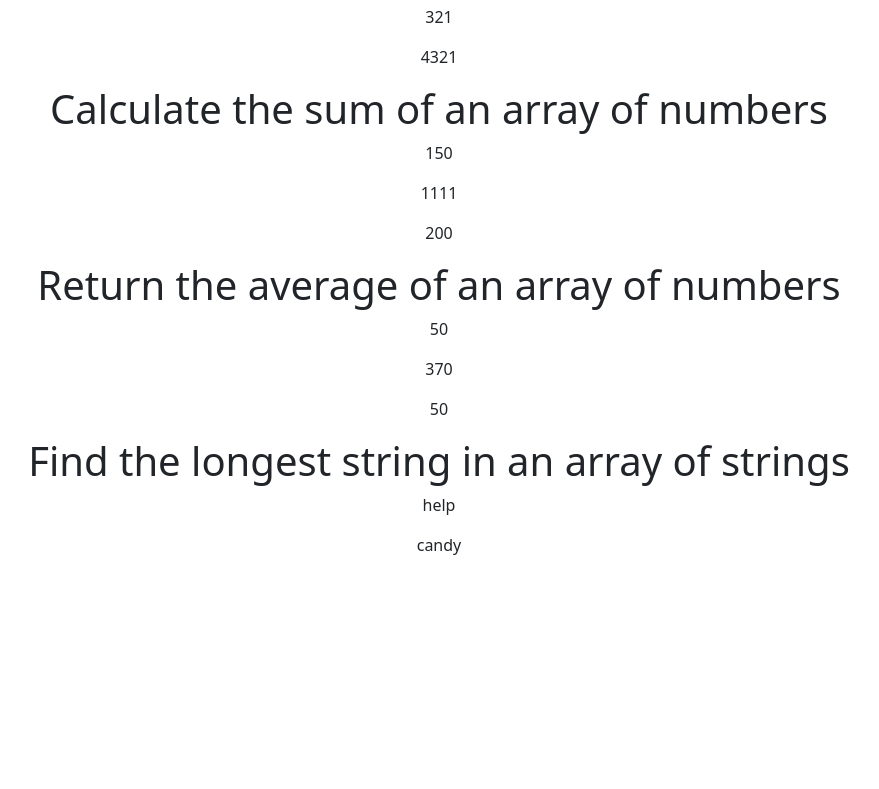
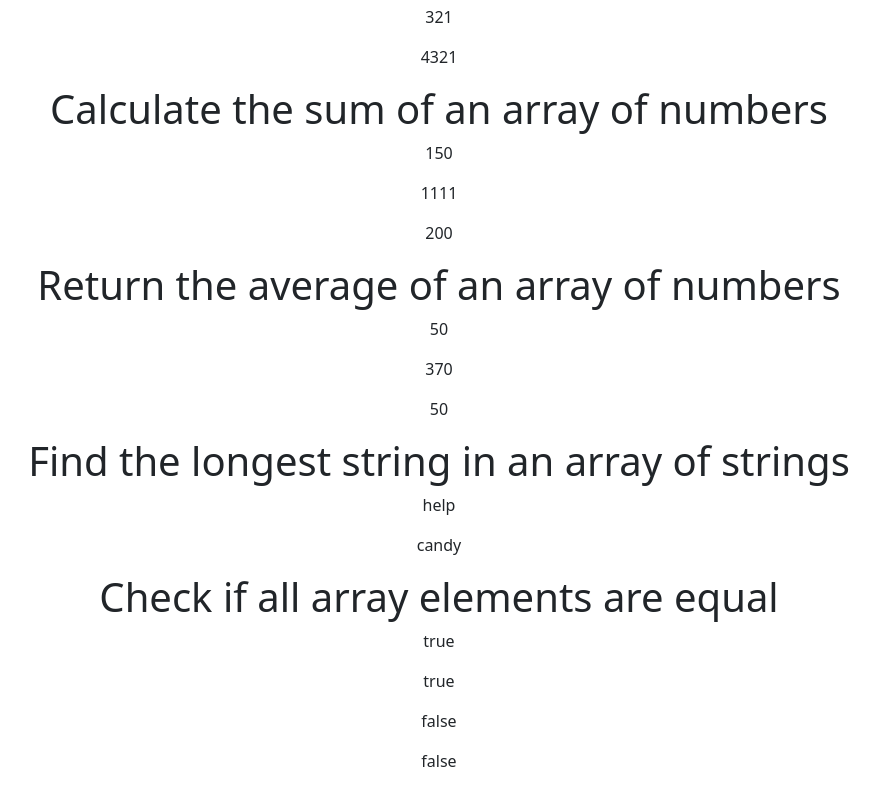
Before and after one commit to vinothsmart/react-redux-dashboard, a React (Create React App) app: page /jsc/arrays in a window 1280 px wide. Shown: the part 1635-2424 px from the top of the page, without its empty margins (201-1080 px from the left). Before the commit the page ends 2208 px from the top, so only its background shows below. Built offline with nearby package versions, Linux system fonts and the light colour scheme.

Commit message:
check equal arr

```diff
--- a/src/components/pages/JsChallange/Arrays.js
+++ b/src/components/pages/JsChallange/Arrays.js
@@ -30,6 +30,10 @@ const Arrays = () => {
     a.reduce((a, b) => (a.length > b.length ? a : b));
 
   // return arr.reduce((a, b) => a.length <= b.length ? b : a);
+
+  const checkAllArrayEqual = (a) => a.every((item) => item === a[0]);
+
+  //   return new Set(arr).size === 1
 
   return (
     <>
@@ -110,6 +114,13 @@ const Arrays = () => {
         <p>{longestStringInArray(["help", "me"])}</p>
         <p>{longestStringInArray(["I", "need", "candy"])}</p>
       </center>
+      <center>
+        <h1>Check if all array elements are equal</h1>
+        <p>{checkAllArrayEqual([true, true, true, true]) ? "true" : "false"}</p>
+        <p>{checkAllArrayEqual(["test", "test", "test"]) ? "true" : "false"}</p>
+        <p>{checkAllArrayEqual([1, 1, 1, 2]) ? "true" : "false"}</p>
+        <p>{checkAllArrayEqual(["10", 10, 10, 10]) ? "true" : "false"}</p>
+      </center>
     </>
   );
 };
```
